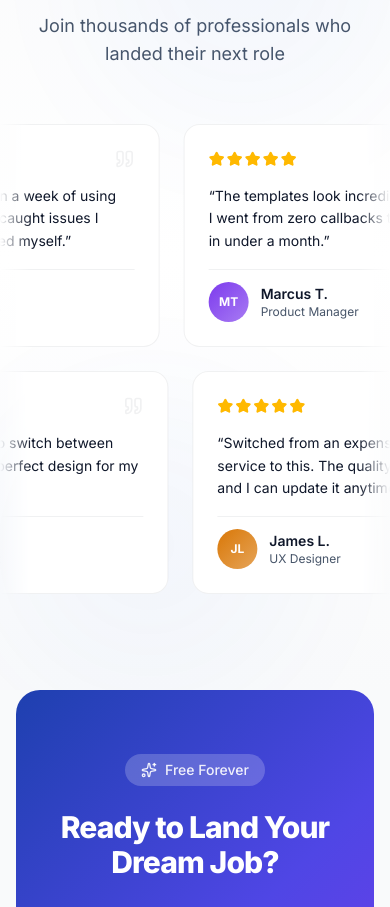
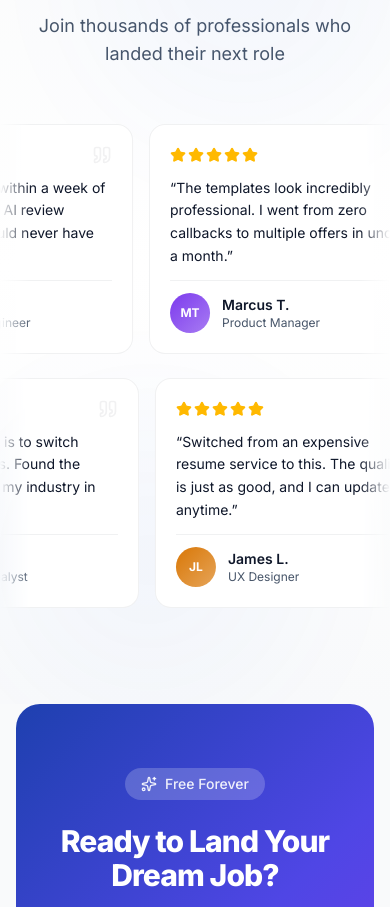
Before and after one commit to sasindu345/resume-builder, a React (Vite) app in the folder resume-builder-frontend/: page / in a window 390 px wide. Shown: the part 4525-5432 px from the top of the page. Built offline with nearby package versions, Linux system fonts and the light colour scheme; no server answers.

Commit message:
fix: make testimonial cards responsive for mobile (280px on small screens)

```diff
--- a/resume-builder-frontend/src/index.css
+++ b/resume-builder-frontend/src/index.css
@@ -285,6 +285,12 @@ body {
   mask-image: linear-gradient(to right, transparent 0%, black 8%, black 92%, transparent 100%);
 }
 
+@media (max-width: 640px) {
+  .marquee-row {
+    gap: 1rem;
+  }
+}
+
 .testimonial-card {
   transition: transform 0.3s ease, box-shadow 0.3s ease, border-color 0.3s ease;
 }
--- a/resume-builder-frontend/src/pages/Home.tsx
+++ b/resume-builder-frontend/src/pages/Home.tsx
@@ -132,7 +132,7 @@ const features = [
 function TestimonialCard({ quote, name, role, initials, color }: typeof testimonials[0]) {
     return (
         <div
-            className="testimonial-card flex-shrink-0 w-[340px] rounded-2xl p-6 border flex flex-col gap-4"
+            className="testimonial-card flex-shrink-0 w-[280px] sm:w-[340px] rounded-2xl p-5 sm:p-6 border flex flex-col gap-3 sm:gap-4"
             style={{
                 background: 'var(--surface)',
                 borderColor: 'var(--border)',
```
